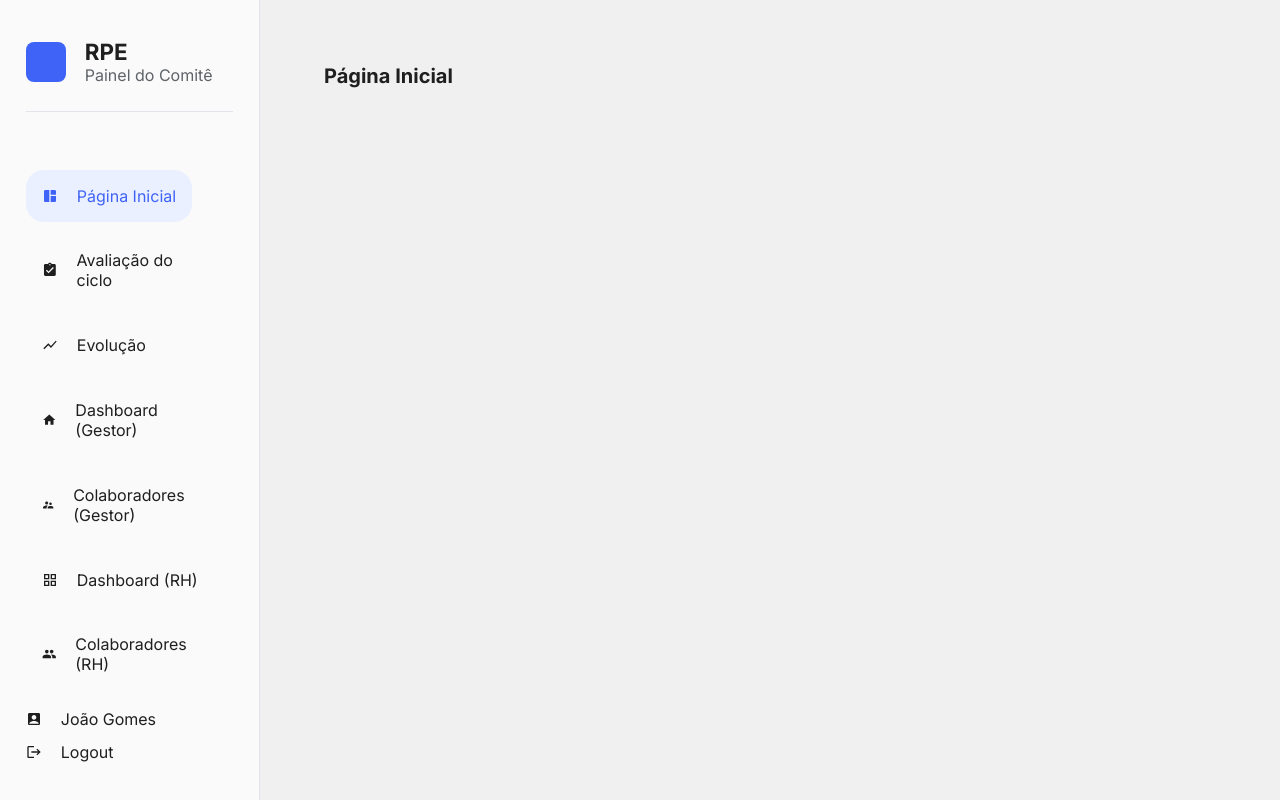
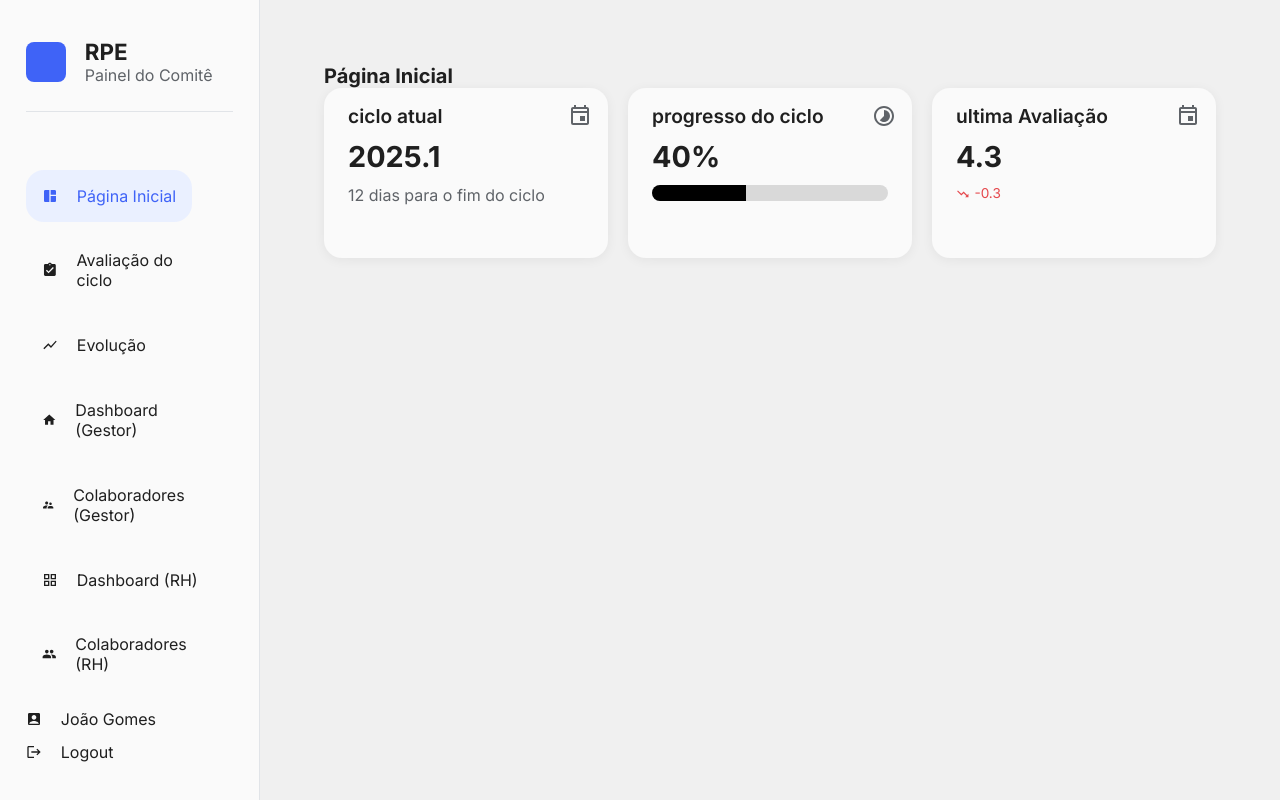
Before and after one commit to Baroes-da-APIzadinha/RPE-Frontend, a React (Vite) app: page /home in a window 1280 px wide. Built offline with nearby package versions, Linux system fonts and the light colour scheme.

Commit message:
feat(Cardbox): adicionei o componente CardBox

```diff
--- /dev/null
+++ b/src/components/CardBox/index.tsx
@@ -0,0 +1,49 @@
+import React from 'react'
+import * as S from './styles'
+import { MdOutlineTrendingUp, MdOutlineTrendingDown, MdOutlineTrendingFlat } from 'react-icons/md'
+
+interface CardBoxProps {
+  title: string
+  bigSpan: string
+  progress?: number // 0-100, se definido mostra barra de progresso
+  span?: string
+  miniSpan?: string
+  miniSpanIcon?: React.ReactNode // Novo: ícone opcional para o minispan
+  icon?: React.ReactNode // Novo: ícone opcional
+}
+
+type MiniSpanStatus = 'default' | 'positive' | 'negative' | 'neutral';
+
+const getMiniSpanStatus = (miniSpan?: string): { color: MiniSpanStatus, icon: React.ReactNode } => {
+  const value = Number(miniSpan)
+  if (isNaN(value)) return { color: 'default', icon: null }
+  if (value > 0) return { color: 'positive', icon: <MdOutlineTrendingUp /> }
+  if (value < 0) return { color: 'negative', icon: <MdOutlineTrendingDown /> }
+  return { color: 'neutral', icon: <MdOutlineTrendingFlat /> }
+}
+
+const CardBox: React.FC<CardBoxProps> = ({ title, bigSpan, progress, span, miniSpan, icon }) => {
+  const { color, icon: miniIcon } = getMiniSpanStatus(miniSpan)
+
+  return (
+    <S.Container>
+      {icon && <S.IconWrapper>{icon}</S.IconWrapper>}
+      <S.Title>{title}</S.Title>
+      <S.BigSpan>{bigSpan}</S.BigSpan>
+      {typeof progress === 'number' && (
+        <S.ProgressBar>
+          <S.Progress percent={progress} />
+        </S.ProgressBar>
+      )}
+      {span && <S.Span>{span}</S.Span>}
+      {miniSpan && (
+        <S.MiniSpan $status={color}>
+          {miniIcon}
+          {miniSpan}
+        </S.MiniSpan>
+      )}
+    </S.Container>
+  )
+}
+
+export default CardBox
--- /dev/null
+++ b/src/components/CardBox/styles.ts
@@ -0,0 +1,76 @@
+import styled from 'styled-components'
+
+export const Container = styled.div`
+  background: ${({ theme }) => theme.colors.surface.default};
+  border-radius: 1.125rem;
+  box-shadow: 0 2px 12px rgba(0,0,0,0.06);
+  padding: 1rem 1.5rem;
+  display: flex;
+  flex-direction: column;
+  align-items: flex-start;
+  width: 340px;
+  height: 170px;
+  position: relative;
+`;
+
+export const IconWrapper = styled.div`
+  position: absolute;
+  top: 1rem;
+  right: 1rem;
+  display: flex;
+  align-items: center;
+  justify-content: center;
+  color: ${({ theme }) => theme.colors.text.secondary};
+  font-size: 1.5rem;
+`;
+
+export const Title = styled.h3`
+  color: ${({ theme }) => theme.colors.text.primary};
+  font-size: ${({ theme }) => theme.font.sizes.small};
+  font-weight: 600;
+  margin: 0 0 0.7rem 0;
+`;
+
+export const BigSpan = styled.span`
+  color: ${({ theme }) => theme.colors.text.primary};
+  font-size: ${({ theme }) => theme.font.sizes.xlarge};
+  font-weight: 700;
+  margin-bottom: 0.7rem;
+`;
+
+export const ProgressBar = styled.div`
+  width: 100%;
+  height: 16px;
+  background: ${({ theme }) => theme.colors.lightGray};
+  border-radius: 8px;
+  overflow: hidden;
+  margin-bottom: 0.7rem;
+`;
+
+export const Progress = styled.div<{ percent: number }>`
+  height: 100%;
+  background: ${({ theme }) => theme.colors.black};
+  width: ${({ percent }) => percent}%;
+  transition: width 0.3s;
+`;
+
+export const Span = styled.span`
+  color: ${({ theme }) => theme.colors.text.secondary};
+  font-size: 1rem;
+  margin-bottom: 0.3rem;
+`;
+
+export const MiniSpan = styled.span<{ $status?: 'positive' | 'negative' | 'neutral' | 'default' }>`
+  color: ${({ theme, $status }) =>
+    $status === 'positive'
+      ? '#2BBF7F'
+      : $status === 'negative'
+      ? theme.colors.error.default
+      : $status === 'neutral'
+      ? theme.colors.text.secondary
+      : theme.colors.text.disabled};
+  font-size: 0.85rem;
+  display: inline-flex;
+  align-items: center;
+  gap: 0.3rem;
+`;
--- a/src/pages/home/index.tsx
+++ b/src/pages/home/index.tsx
@@ -1,10 +1,39 @@
 import { BaseLayout } from '../../components/BaseLayout'
-
+import  CardBox  from '../../components/CardBox'
+import { MdOutlineInsertInvitation } from "react-icons/md";
+import { MdOutlineTimelapse } from "react-icons/md";
+import *  as S from './styles.ts'
 export function Home() {
   return (
      <>
       <BaseLayout>
       <h1>Página Inicial</h1>
+      <S.CardContainer>
+
+
+      <CardBox
+      icon={<MdOutlineInsertInvitation/>}
+      title='ciclo atual'
+      bigSpan='2025.1'
+      span='12 dias para o fim do ciclo'
+      />
+      <CardBox
+      icon={<MdOutlineTimelapse/>}
+      title='progresso do ciclo'
+      bigSpan='40%'
+      progress={40}
+      />
+      <CardBox
+      icon={<MdOutlineInsertInvitation/>}
+      title='ultima Avaliação'
+      bigSpan='4.3'
+      miniSpan='-0.3'
+      miniSpanIcon={<MdOutlineInsertInvitation />}
+      />
+      </S.CardContainer>
+
+
+
       </BaseLayout>
     </>
   )
--- a/src/pages/home/styles.ts
+++ b/src/pages/home/styles.ts
@@ -1 +1,7 @@
 import styled from 'styled-components'
+
+export const CardContainer = styled.div`
+  display: flex;
+  gap: 20px;
+  flex-direction: row;
+`
--- a/src/styles/theme.ts
+++ b/src/styles/theme.ts
@@ -34,6 +34,8 @@ export default {
 
   colors: {
     background: "#F0F0F0",
+    black: "#000000",
+    lightGray: "#D9D9D9",
 
     surface: {
       default: "#FAFAFA",
```
Also changed, not shown: src/AppRoutes.tsx (added).
